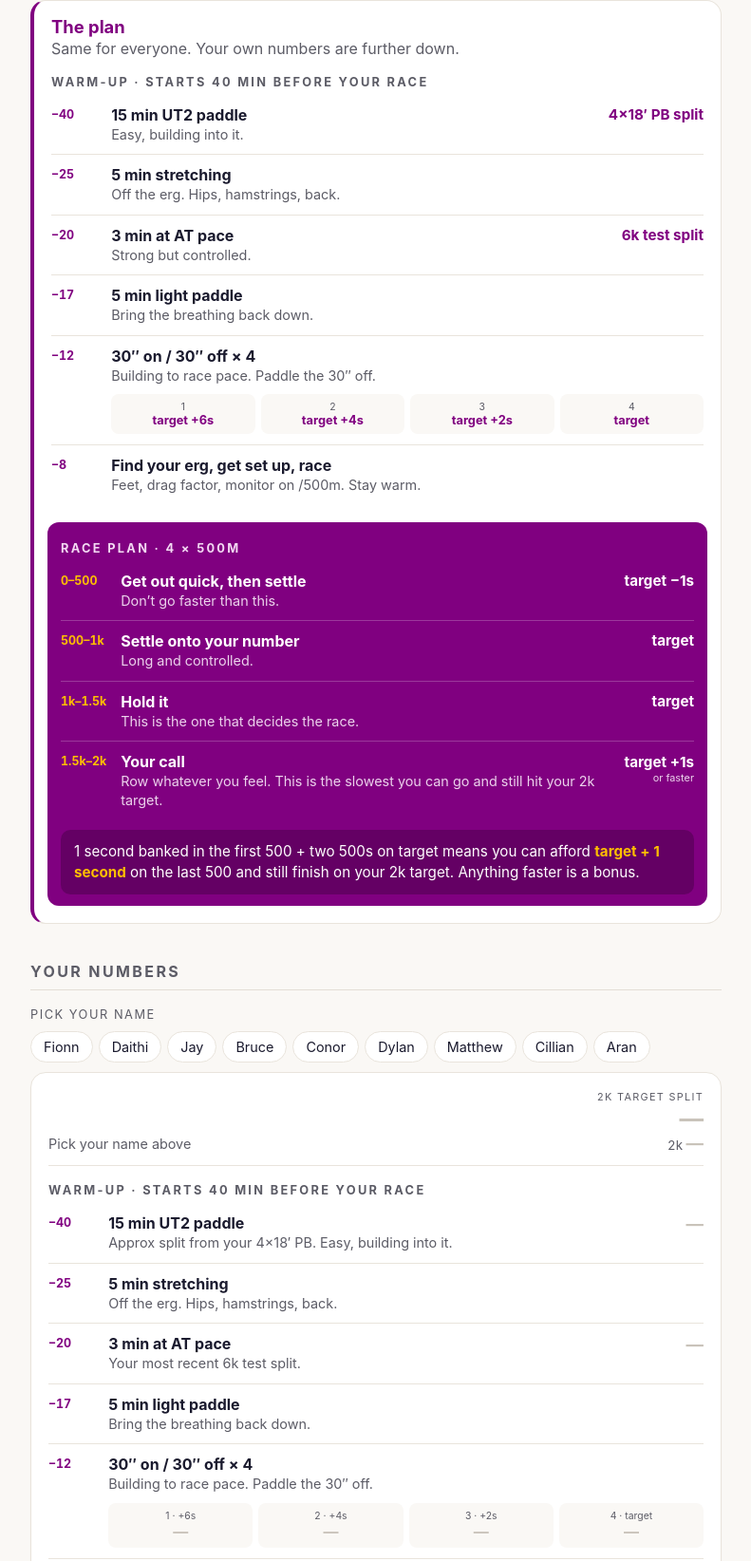
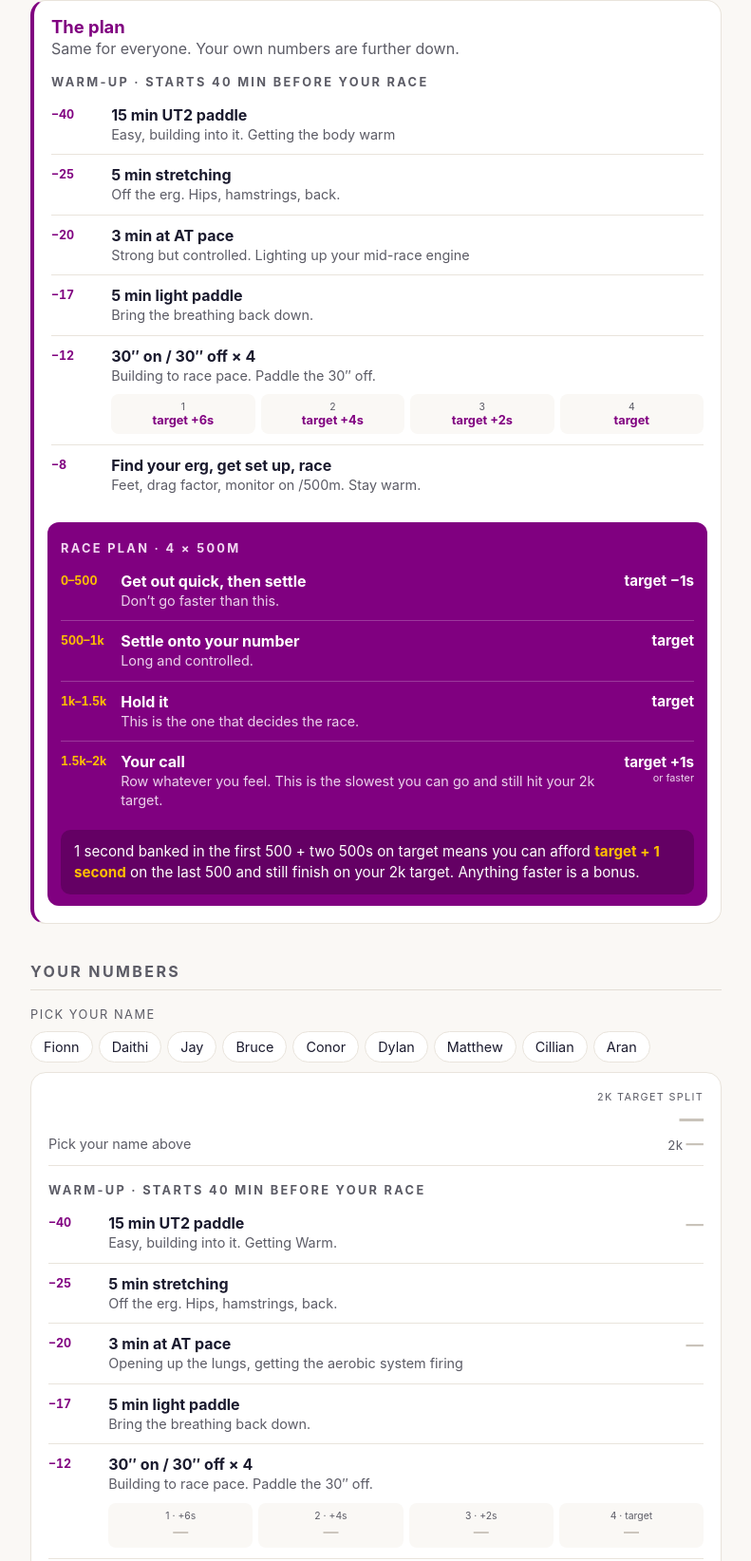
Before and after one commit to sjflaher/grc-j16-26-27, a plain HTML site: page 02-regattas/2026-11-provincial-indoor/index.html in a window 1280 px wide. Shown: the part 255-1899 px from the top of the page at 95% size, without its empty margins (244-1035 px from the left). Drawn offline with Linux system fonts and the light colour scheme.

Commit message:
Indoor champs: wording tweaks
Co-authored-by: Pi AI - Claude Opus 5.5 [250k] <noreply@anthropic.com>

```diff
--- a/02-regattas/2026-11-provincial-indoor/index.html
+++ b/02-regattas/2026-11-provincial-indoor/index.html
@@ -73,9 +73,9 @@
 
     <h3>Warm-up &middot; starts 40 min before your race</h3>
     <ol class="steps">
-      <li><span class="when">&minus;40</span><div class="what"><b>15 min UT2 paddle</b><span>Easy, building into it.</span></div><span class="rel">4&times;18&prime; PB split</span></li>
+      <li><span class="when">&minus;40</span><div class="what"><b>15 min UT2 paddle</b><span>Easy, building into it. Getting the body warm</span></div></li>
       <li><span class="when">&minus;25</span><div class="what"><b>5 min stretching</b><span>Off the erg. Hips, hamstrings, back.</span></div><span></span></li>
-      <li><span class="when">&minus;20</span><div class="what"><b>3 min at AT pace</b><span>Strong but controlled.</span></div><span class="rel">6k test split</span></li>
+      <li><span class="when">&minus;20</span><div class="what"><b>3 min at AT pace</b><span>Strong but controlled. Lighting up your mid-race engine</span></div></li>
       <li><span class="when">&minus;17</span><div class="what"><b>5 min light paddle</b><span>Bring the breathing back down.</span></div><span></span></li>
       <li><span class="when">&minus;12</span><div class="what"><b>30&Prime; on / 30&Prime; off &times; 4</b><span>Building to race pace. Paddle the 30&Prime; off.</span></div><span></span>
         <ol class="reps">
@@ -121,9 +121,9 @@
 
     <h3>Warm-up &middot; starts 40 min before your race</h3>
     <ol class="steps">
-      <li><span class="when">&minus;40</span><div class="what"><b>15 min UT2 paddle</b><span>Approx split from your 4&times;18&prime; PB. Easy, building into it.</span></div><strong class="v" data-k="ut2">&mdash;</strong></li>
+      <li><span class="when">&minus;40</span><div class="what"><b>15 min UT2 paddle</b><span>Easy, building into it. Getting Warm.</span></div><strong class="v" data-k="ut2">&mdash;</strong></li>
       <li><span class="when">&minus;25</span><div class="what"><b>5 min stretching</b><span>Off the erg. Hips, hamstrings, back.</span></div><span></span></li>
-      <li><span class="when">&minus;20</span><div class="what"><b>3 min at AT pace</b><span>Your most recent 6k test split.</span></div><strong class="v" data-k="at">&mdash;</strong></li>
+      <li><span class="when">&minus;20</span><div class="what"><b>3 min at AT pace</b><span>Opening up the lungs, getting the aerobic system firing</span></div><strong class="v" data-k="at">&mdash;</strong></li>
       <li><span class="when">&minus;17</span><div class="what"><b>5 min light paddle</b><span>Bring the breathing back down.</span></div><span></span></li>
       <li><span class="when">&minus;12</span><div class="what"><b>30&Prime; on / 30&Prime; off &times; 4</b><span>Building to race pace. Paddle the 30&Prime; off.</span></div><span></span>
         <ol class="reps">
```
